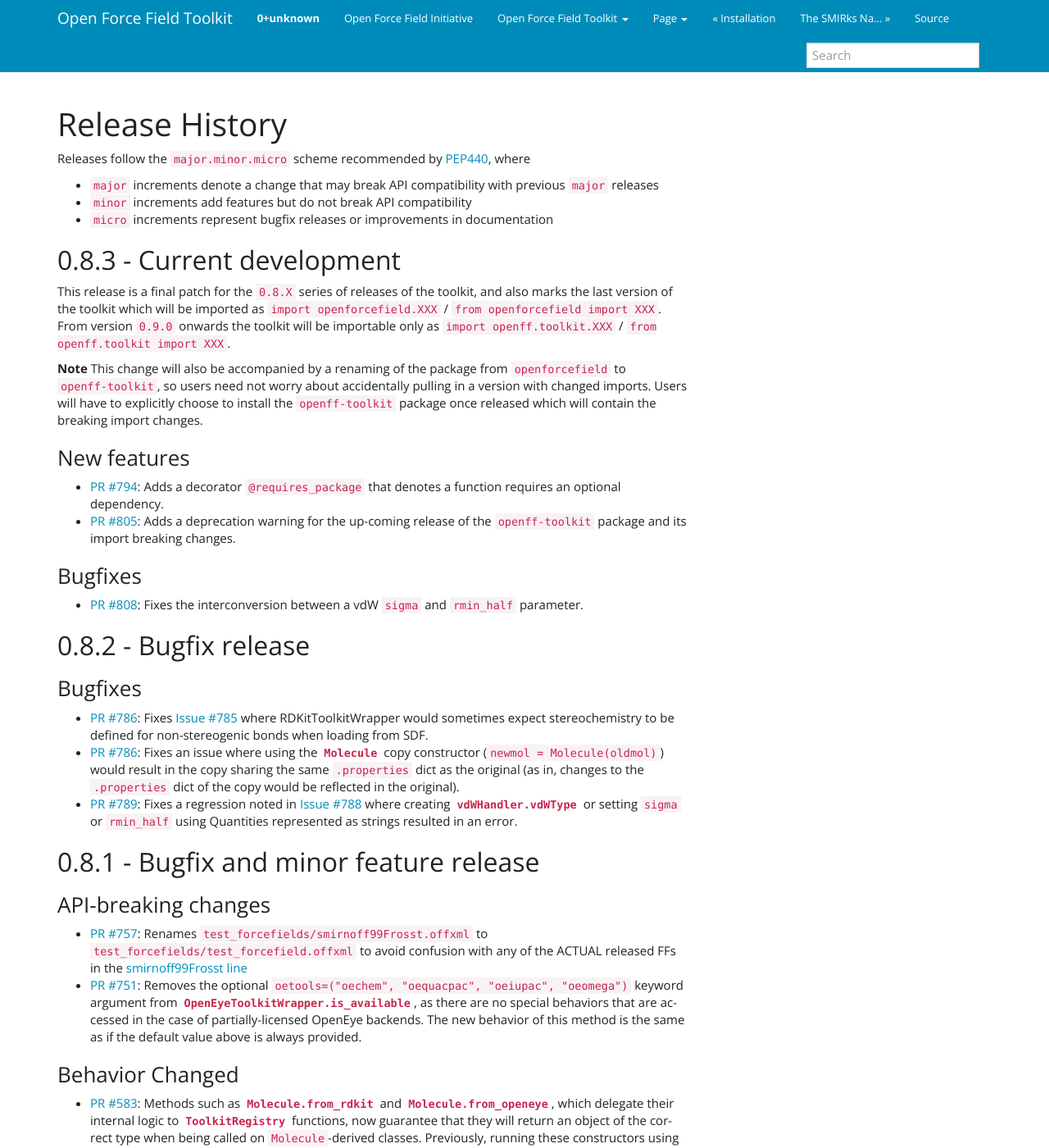
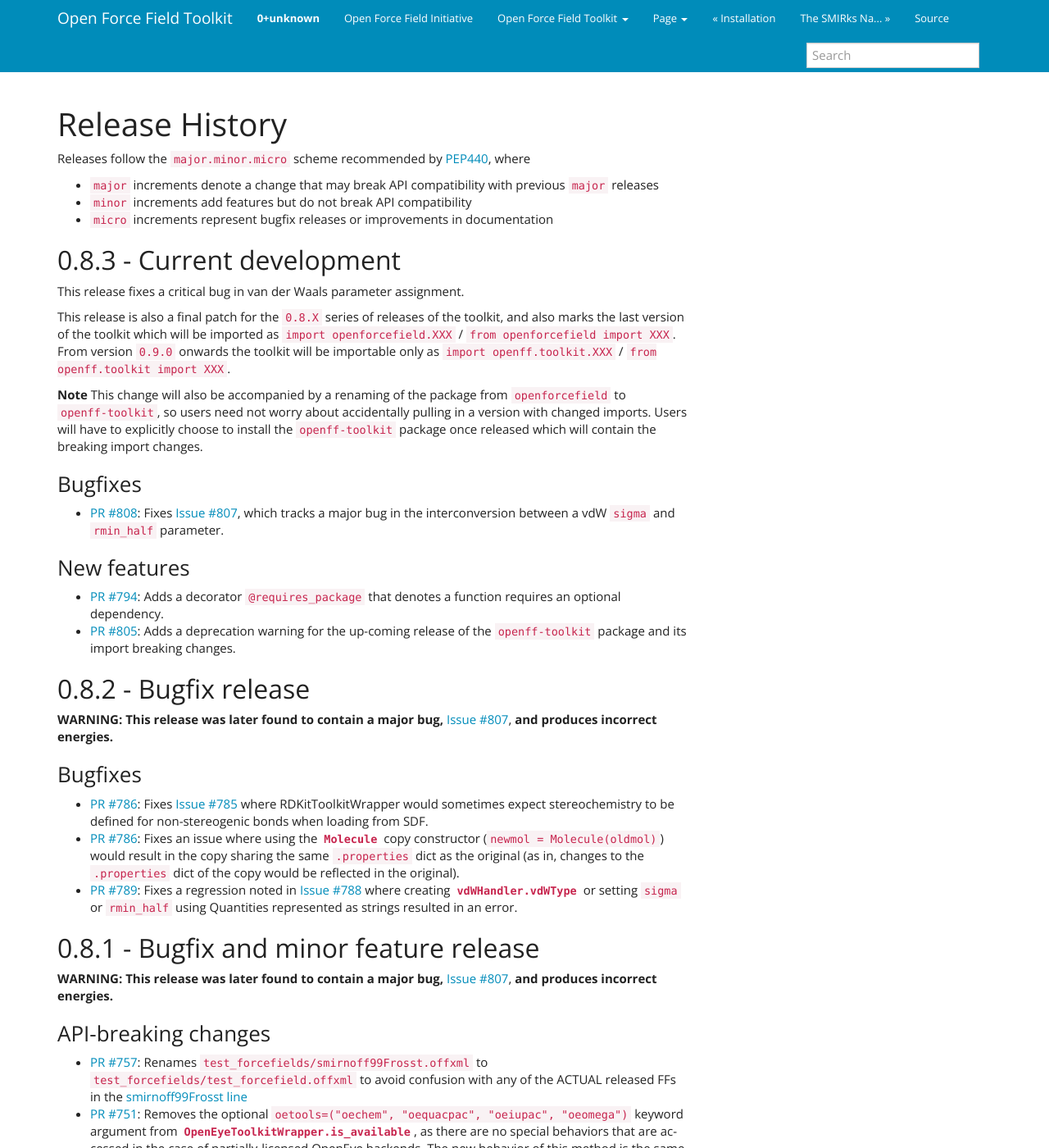
Before and after one commit to openforcefield/openff-toolkit, a Sphinx documentation site: the page built from docs/releasehistory.rst, in a window 1280 px wide and 1400 px high. Shown: the whole window at 82% size. Built offline with Sphinx 7.4.7, drawn with Linux system fonts in a browser that asks for light colours.

Commit message:
Update release history

```diff
--- a/docs/releasehistory.rst
+++ b/docs/releasehistory.rst
@@ -10,7 +10,9 @@
 0.8.3 - Current development
 ---------------------------
 
-This release is a final patch for the ``0.8.X`` series of releases of the toolkit, and also marks the last
+This release fixes a critical bug in van der Waals parameter assignment.
+
+This release is also a final patch for the ``0.8.X`` series of releases of the toolkit, and also marks the last
 version of the toolkit which will be imported as ``import openforcefield.XXX`` / ``from openforcefield import XXX``.
 From version ``0.9.0`` onwards the toolkit will be importable only as ``import openff.toolkit.XXX`` /
 ``from openff.toolkit import XXX``.
@@ -19,6 +21,14 @@
 so users need not worry about accidentally pulling in a version with changed imports. Users will have to explicitly
 choose to install the ``openff-toolkit`` package once released which will contain the breaking import changes.
 
+Bugfixes
+""""""""
+- `PR #808 <https://github.com/openforcefield/openforcefield/pull/808>`_: Fixes
+  `Issue #807 <https://github.com/openforcefield/openforcefield/issues/807>`_,
+  which tracks a major bug in the interconversion between a vdW ``sigma``
+  and ``rmin_half`` parameter.
+
+
 New features
 """"""""""""
 - `PR #794 <https://github.com/openforcefield/openforcefield/pull/794>`_: Adds a decorator
@@ -26,13 +36,12 @@
 - `PR #805 <https://github.com/openforcefield/openforcefield/pull/805>`_: Adds a deprecation warning for the up-coming
   release of the ``openff-toolkit`` package and its import breaking changes.
 
-Bugfixes
-""""""""
-- `PR #808 <https://github.com/openforcefield/openforcefield/pull/808>`_: Fixes the interconversion
-  between a vdW ``sigma`` and ``rmin_half`` parameter.
-
 0.8.2 - Bugfix release
 ----------------------
+
+**WARNING: This release was later found to contain a major bug,**
+`Issue #807 <https://github.com/openforcefield/openforcefield/issues/807>`_,
+**and produces incorrect energies.**
 
 Bugfixes
 """"""""
@@ -54,6 +63,10 @@
 
 0.8.1 - Bugfix and minor feature release
 ----------------------------------------
+
+**WARNING: This release was later found to contain a major bug,**
+`Issue #807 <https://github.com/openforcefield/openforcefield/issues/807>`_,
+**and produces incorrect energies.**
 
 API-breaking changes
 """"""""""""""""""""
```
